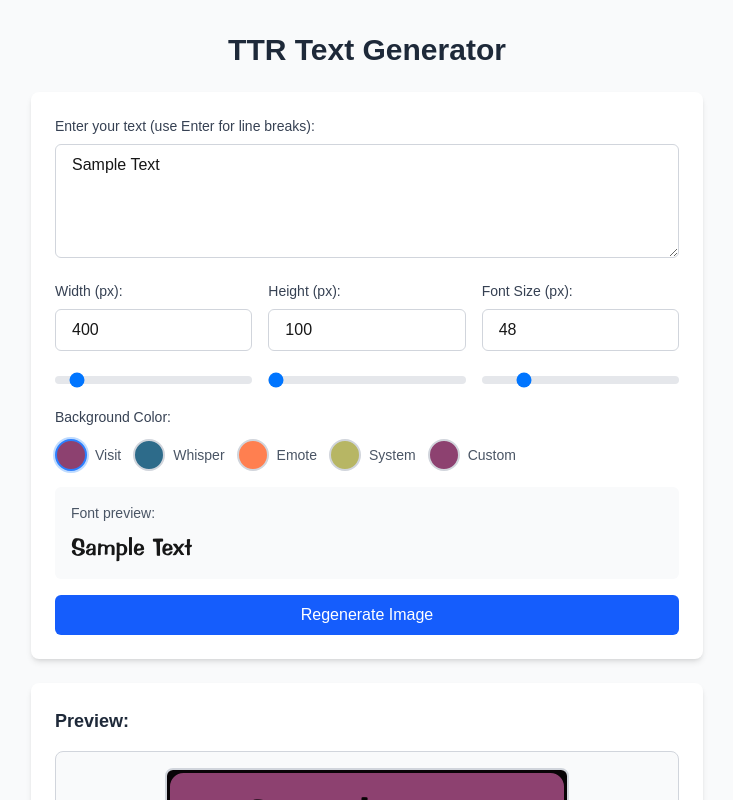
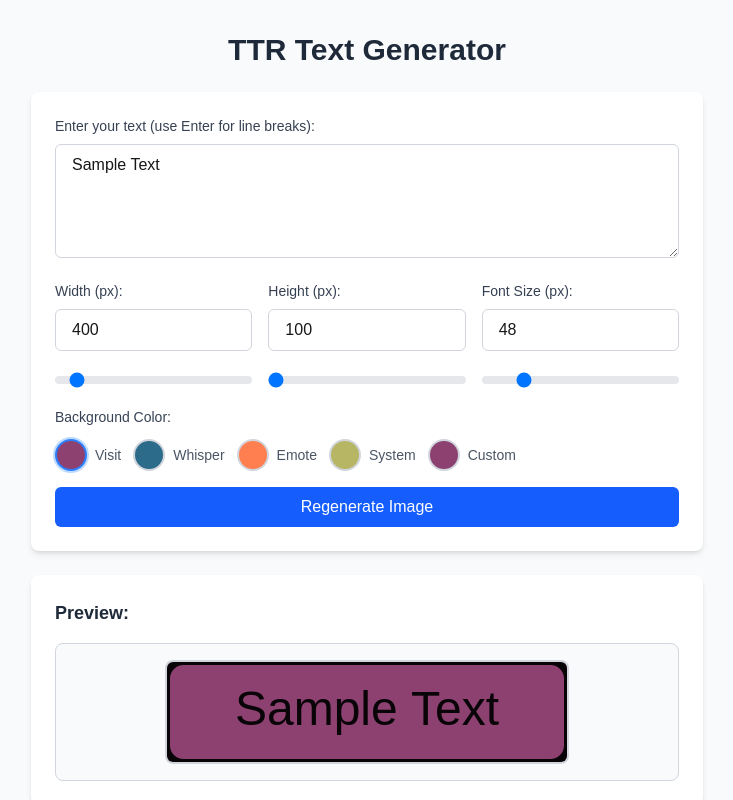
Before and after one commit to warmpoptart/TTR-Whisper-Gen, a Next.js app: page / in a window 1280 px wide. Shown: the top 800 px of the page, without its empty margins (273-1006 px from the left). Built offline with nearby package versions, Linux system fonts and the light colour scheme.

Commit message:
refactor: remove unused createText function and font preview component

```diff
--- a/app/helper.ts
+++ /dev/null
@@ -1,14 +0,0 @@
-// create text using font from app/assets
-export function createText(
-  text: string,
-  font: string,
-  size: number,
-  color: string
-): HTMLParagraphElement {
-  const p = document.createElement("p");
-  p.textContent = text;
-  p.style.fontFamily = font;
-  p.style.fontSize = `${size}px`;
-  p.style.color = color;
-  return p;
-}
--- a/app/page.tsx
+++ b/app/page.tsx
@@ -349,17 +349,6 @@ export default function Home() {
             )}
           </div>
 
-          {/* Font preview */}
-          <div className="p-4 bg-gray-50 rounded-md">
-            <p className="text-sm text-gray-600 mb-2">Font preview:</p>
-            <p
-              style={{ fontFamily: '"ImpressBT", Arial, sans-serif' }}
-              className="text-2xl"
-            >
-              Sample Text
-            </p>
-          </div>
-
           <button
             onClick={generateImage}
             disabled={!text.trim() || !fontsLoaded}
```
